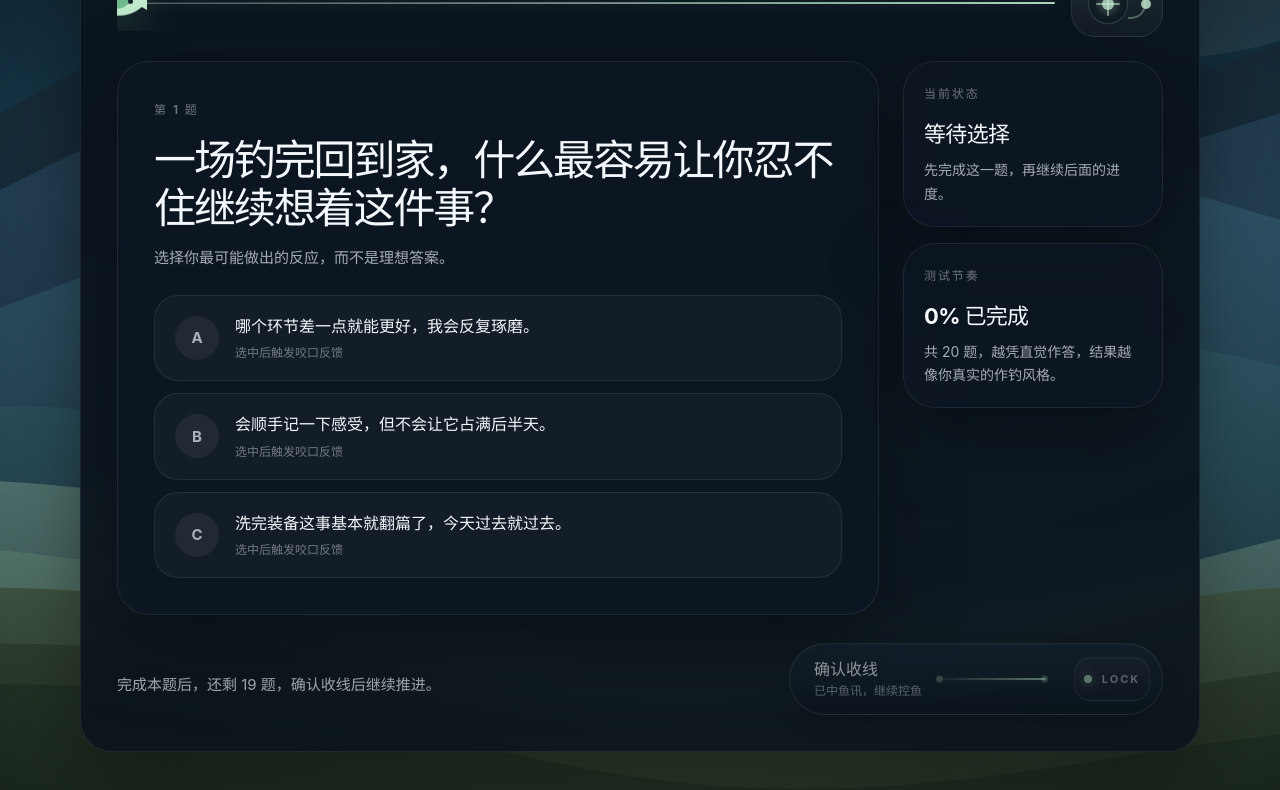
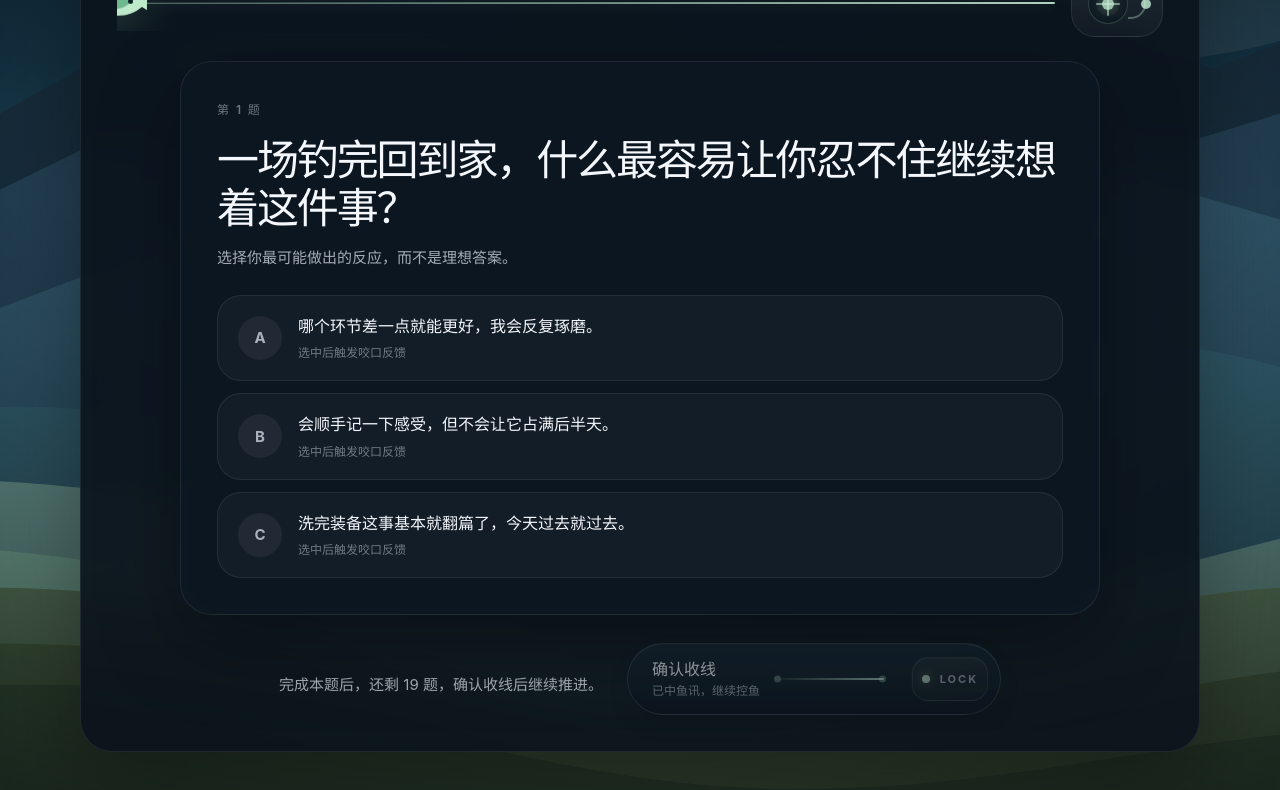
Before and after one commit to zrh091110225/fbti, a React (Vite) app in the folder frontend/: page / in a window 1280 px wide. Both pictures are taken after a click on the button "直接开始测试". Shown: the part 262-1052 px from the top of the page. Built offline with nearby package versions, Linux system fonts and the light colour scheme; no server answers.

Commit message:
Remove quiz sidebar and center the answer layout

```diff
--- a/frontend/src/pages/Quiz.css
+++ b/frontend/src/pages/Quiz.css
@@ -206,27 +206,23 @@
 }
 
 .quiz-layout {
-  display: grid;
-  grid-template-columns: minmax(0, 1fr) 260px;
-  gap: 24px;
-}
-
-.quiz-card,
-.quiz-side-card {
-  border-radius: var(--radius-xl);
+  display: block;
 }
 
 .quiz-card {
   position: relative;
+  width: 100%;
+  max-width: 920px;
+  margin: 0 auto;
   padding: clamp(24px, 4vw, 36px);
+  border-radius: var(--radius-xl);
   overflow: hidden;
   background:
     linear-gradient(180deg, rgba(17, 30, 42, 0.68), rgba(10, 18, 27, 0.84)),
     rgba(14, 24, 35, 0.72);
 }
 
-.question-label,
-.side-card-label {
+.question-label {
   display: inline-flex;
   align-items: center;
   color: var(--subtle);
@@ -346,39 +342,14 @@
     0 0 0 12px rgba(197, 238, 211, 0.05);
 }
 
-.quiz-sidebar {
-  display: flex;
-  flex-direction: column;
-  gap: 16px;
-}
-
-.quiz-side-card {
-  padding: 20px;
-  background:
-    linear-gradient(180deg, rgba(14, 24, 35, 0.56), rgba(10, 18, 27, 0.76)),
-    rgba(14, 24, 35, 0.62);
-}
-
-.quiz-side-card strong {
-  display: block;
-  margin-top: 14px;
-  font-size: 22px;
-  letter-spacing: -0.03em;
-}
-
-.quiz-side-card p {
-  margin: 10px 0 0;
-  color: var(--muted);
-  font-size: 14px;
-  line-height: 1.7;
-}
-
 .quiz-footer {
   display: flex;
   justify-content: space-between;
   align-items: center;
   gap: 24px;
   padding-top: 4px;
+  max-width: 920px;
+  margin: 0 auto;
 }
 
 .quiz-footer-copy {
@@ -536,7 +507,6 @@
 }
 
 .quiz-frame.is-reeling .quiz-card,
-.quiz-frame.is-reeling .quiz-sidebar,
 .quiz-frame.is-reeling .reel-progress {
   transform: translateY(-8px);
   opacity: 0.94;
@@ -606,13 +576,9 @@
 }
 
 @media (max-width: 960px) {
-  .quiz-layout {
-    grid-template-columns: 1fr;
-  }
-
-  .quiz-sidebar {
-    display: grid;
-    grid-template-columns: repeat(2, minmax(0, 1fr));
+  .quiz-card,
+  .quiz-footer {
+    max-width: none;
   }
 }
 
@@ -629,10 +595,6 @@
 
   .reel-progress__reel {
     width: 88px;
-  }
-
-  .quiz-sidebar {
-    grid-template-columns: 1fr;
   }
 
   .question-counter .current {
@@ -672,7 +634,6 @@
 @media (prefers-reduced-motion: reduce) {
   .reel-progress__fish-body,
   .quiz-frame.is-reeling .quiz-card,
-  .quiz-frame.is-reeling .quiz-sidebar,
   .quiz-frame.is-reeling .reel-progress {
     transition-duration: 120ms;
   }
--- a/frontend/src/pages/Quiz.tsx
+++ b/frontend/src/pages/Quiz.tsx
@@ -245,24 +245,6 @@ function Quiz({ questions, currentQuestion, answers, onAnswer, onNext, onFinish
                 })}
               </div>
             </div>
-
-            <aside className="quiz-sidebar">
-              <div className="quiz-side-card surface">
-                <span className="side-card-label">当前状态</span>
-                <strong>{isAnswered ? '已选择答案' : '等待选择'}</strong>
-                <p>
-                  {isAnswered
-                    ? '可以确认收线，系统已记录本题答案。'
-                    : '先完成这一题，再继续后面的进度。'}
-                </p>
-              </div>
-
-              <div className="quiz-side-card surface">
-                <span className="side-card-label">测试节奏</span>
-                <strong>{Math.round(progress)}% 已完成</strong>
-                <p>共 {questions.length} 题，越凭直觉作答，结果越像你真实的作钓风格。</p>
-              </div>
-            </aside>
           </div>
 
           <div className="quiz-footer">
```
